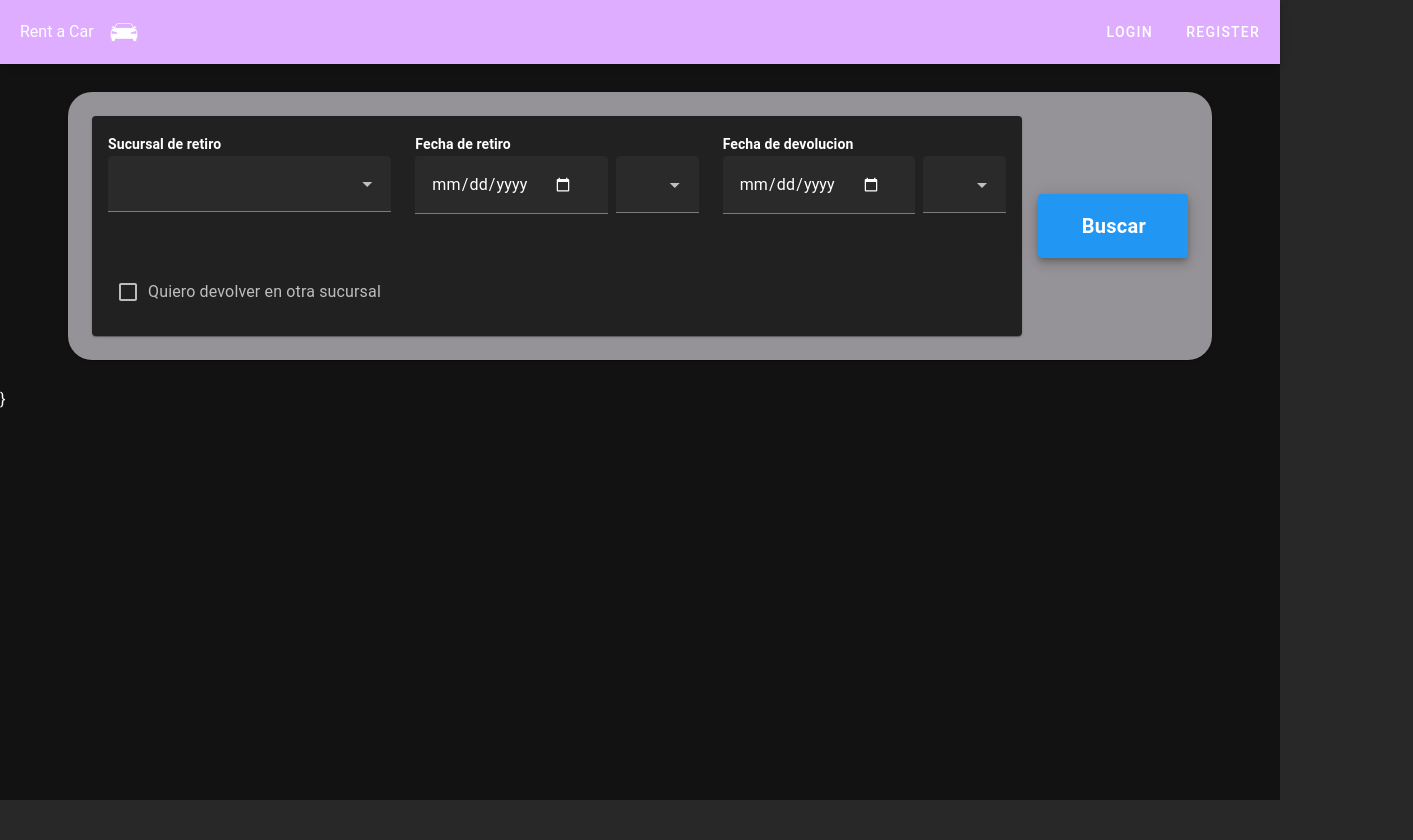
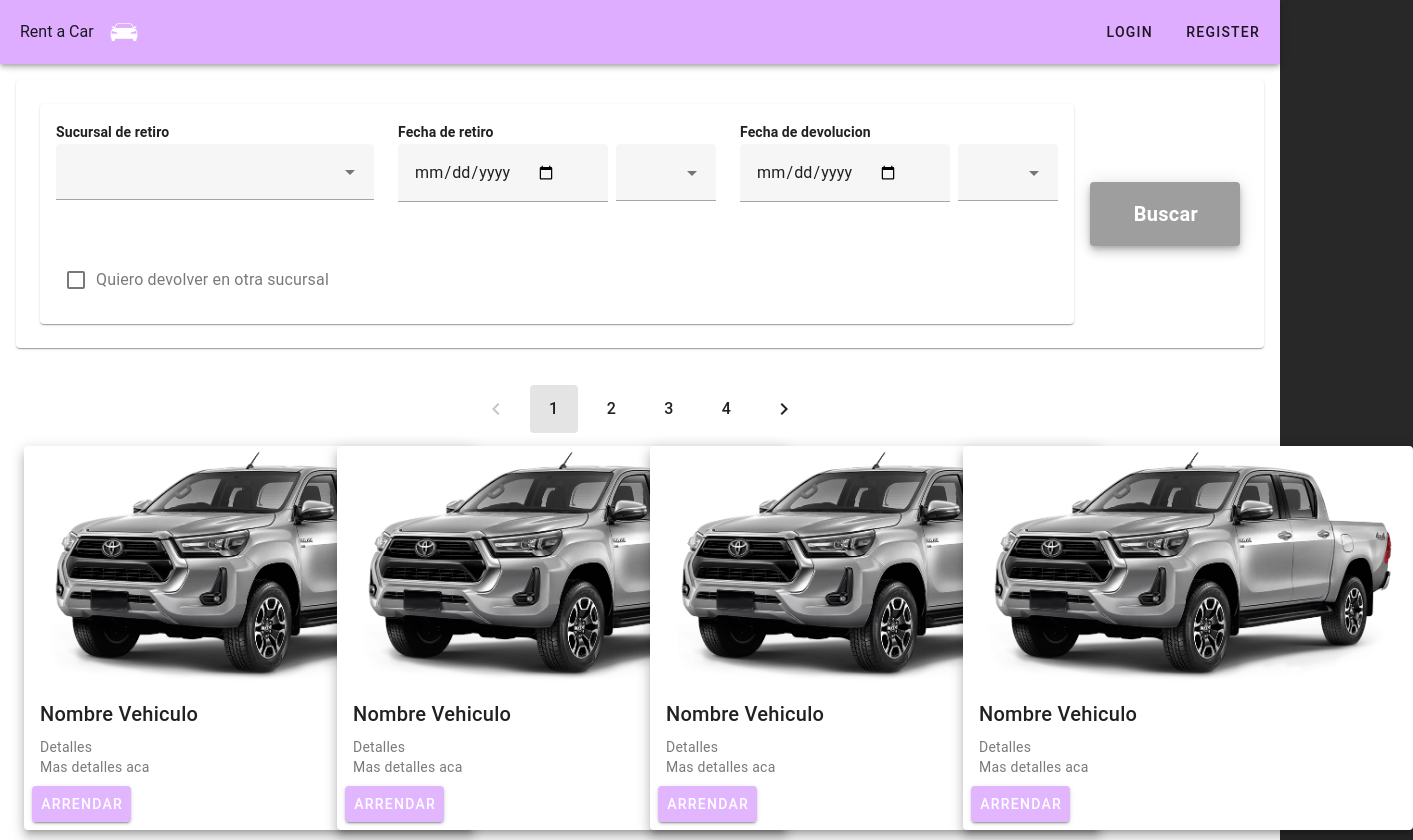
Before and after one commit to solarc3/fingeso-rent-a-car, a Vue app in the folder frontend/: page / in a window 1280 px wide. Shown: the top 840 px of the page, 1413 px wide, since content can reach past the window. Before the commit the page ends 800 px from the top, so only its background shows below. Built offline with nearby package versions, Linux system fonts and the light colour scheme.

Commit message:
Agregado el componente de vehiculo, falta agregar mas cosas, esperando el back. Related to #4.

```diff
--- a/frontend/src/components/Buscador.vue
+++ b/frontend/src/components/Buscador.vue
@@ -1,12 +1,11 @@
 <template>
   <v-form>
-    <v-container>
-      <v-col>
+    <v-container
+      min-width="100%"
+    >
       <v-card
-          outlined
         class="pa-6"
-          rounded="xl"
-          style="background-color: var(--mixed-a100);"
+        rounded="l"
       >
         <div class="d-flex">
           <v-card class="pa-4 flex-grow-1 mr-4">
@@ -87,10 +86,9 @@
               </v-col>
             </v-row>
           </v-card>
-
           <div class="d-flex align-center">
             <v-btn
-                color="primary"
+              color="grey"
               x-large
               height="64"
               min-width="150"
@@ -102,7 +100,6 @@
           </div>
         </div>
       </v-card>
-      </v-col>
     </v-container>
   </v-form>
 </template>
--- /dev/null
+++ b/frontend/src/components/VehiculoCard.vue
@@ -0,0 +1,38 @@
+<template>
+  <v-card
+    i
+    class="mx-auto"
+    min-width="450px"
+    rounded="l"
+    elevation="8"
+    ripple
+  >
+    <v-img
+      min-width="450px"
+      min-height="200px"
+      src="../assets/Autocard.png"
+      cover
+    />
+
+    <v-card-title>
+      Nombre Vehiculo
+    </v-card-title>
+    <v-card-subtitle>
+      Detalles
+    </v-card-subtitle>
+    <v-card-subtitle>
+      Mas detalles aca
+    </v-card-subtitle>
+
+    <v-card-actions>
+      <v-btn
+        color="var(--primary-a20)"
+        text="ARRENDAR"
+        class="text-white"
+        variant="elevated"
+      />
+    </v-card-actions>
+  </v-card>
+</template>
+<script setup>
+</script>
--- a/frontend/src/pages/index.vue
+++ b/frontend/src/pages/index.vue
@@ -19,22 +19,63 @@
       <RegisterMenu />
     </v-dialog>
 
-    <v-main>
+    <v-main style="background-color: white;">
       <Buscador />
-      <!-- aqui va todo lo de los autos abajo!!! -->}
+      <v-container
+        width="100%"
+        min-width="100%"
+      >
+        <div class="text-center">
+          <v-pagination
+            v-model="currentPage"
+            :length="numberOfPages"
+            :total-visible="7"
+          />
+        </div>
+        <v-row style="padding: 10px">
+          <v-col
+            v-for="n in displayedItems"
+            :key="n"
+            cols="12"
+            sm="6"
+            md="2"
+            lg="3"
+            style="padding: 10px"
+          >
+            <VehiculoCard />
+          </v-col>
+        </v-row>
+      </v-container>
     </v-main>
   </v-app>
 </template>
 
 <script setup>
-import {ref} from 'vue';
+import {ref, computed} from 'vue';
 import AppBar from "@/components/AppBar.vue";
 import LoginMenu from "@/components/Login.vue";
 import RegisterMenu from "@/components/Register.vue";
 import Buscador from "@/components/Buscador.vue";
+import VehiculoCard from "@/components/VehiculoCard.vue";
 
 const showLoginMenu = ref(false);
 const showRegisterMenu = ref(false);
+
+//paginacion
+const itemsPerPage = 12;
+const totalItems = 48;
+const currentPage = ref(1);
+
+
+const numberOfPages = computed(() => {
+  return Math.ceil(totalItems / itemsPerPage);
+});
+
+const displayedItems = computed(() => {
+  const start = (currentPage.value - 1) * itemsPerPage;
+  const end = Math.min(start + itemsPerPage, totalItems);
+  return end - start;
+});
 
 const showLoginForm = () => {
   showLoginMenu.value = true;
--- a/frontend/src/plugins/vuetify.js
+++ b/frontend/src/plugins/vuetify.js
@@ -9,11 +9,7 @@ import '@mdi/font/css/materialdesignicons.css'
 import 'vuetify/styles'
 
 // Composables
-import { createVuetify } from 'vuetify'
+import {createVuetify} from 'vuetify'
 
 // https://vuetifyjs.com/en/introduction/why-vuetify/#feature-guides
-export default createVuetify({
-  theme: {
-    defaultTheme: 'dark',
-  },
-})
+export default createVuetify({})
```
Also changed, not shown: frontend/src/assets/Autocard.png (added). Lines whose indentation alone changed are shown as unchanged.
